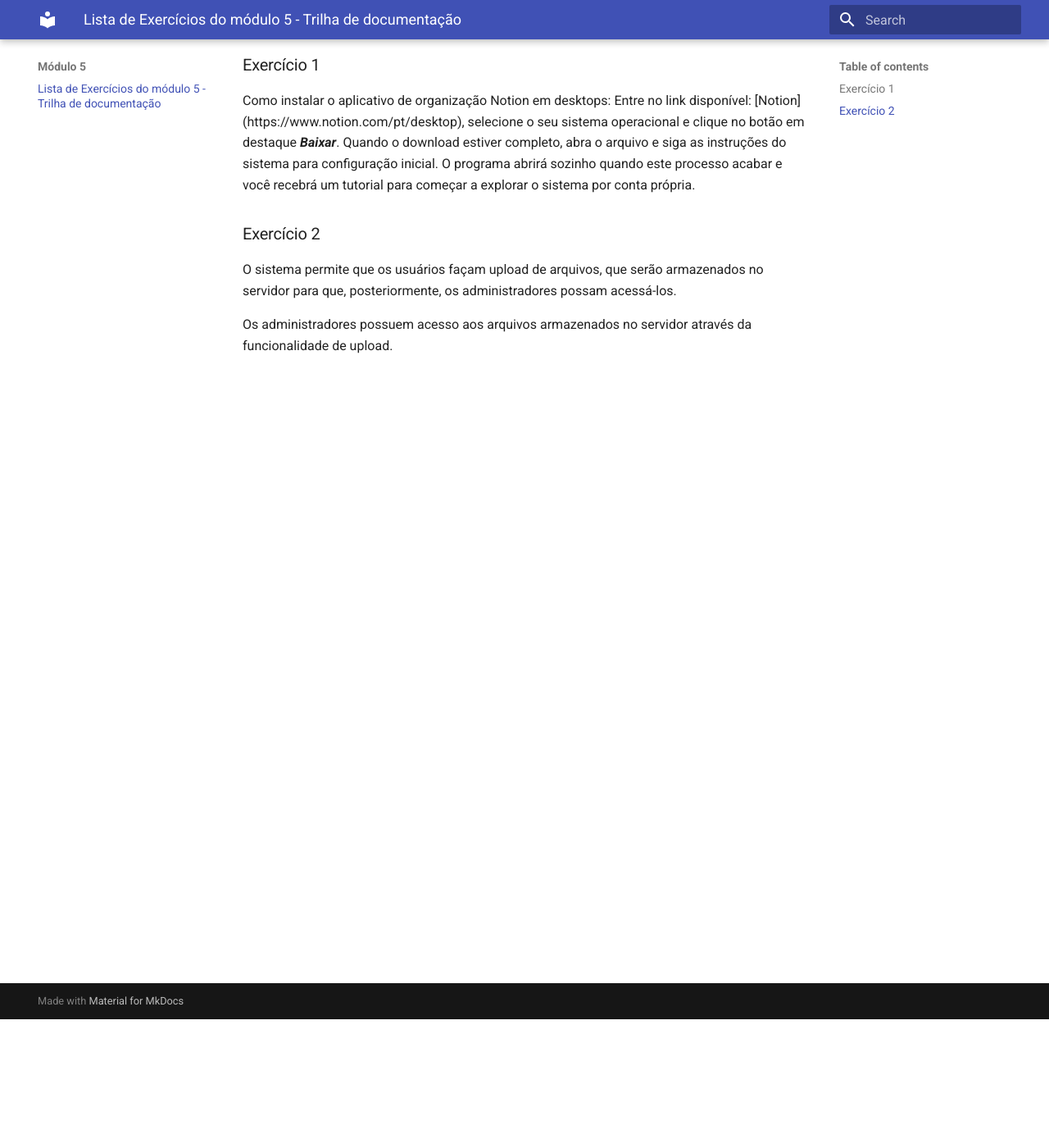
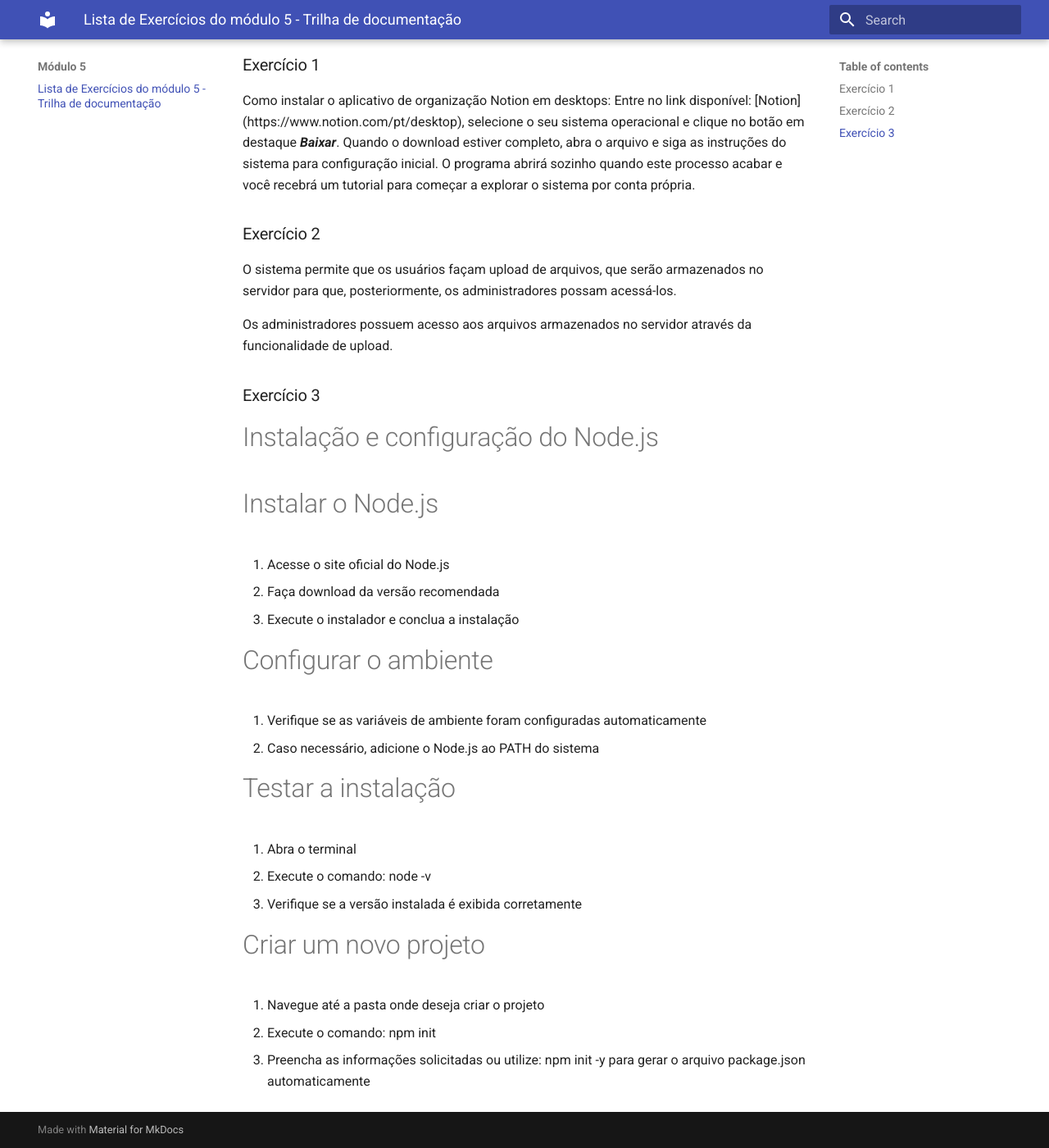
Before and after one commit to flavis-mart/Modulo5-, an MkDocs documentation site: the page built from docs/index.md, in a window 1280 px wide and 1400 px high, scrolled down 157 px. Shown: the whole window at 82% size. Built offline with MkDocs 1.6.1 and Material for MkDocs 9.7.7, drawn with Linux system fonts in a browser that asks for light colours.

Commit message:
Exercício 3 módulo 5

```diff
--- a/docs/index.md
+++ b/docs/index.md
@@ -8,3 +8,24 @@ O sistema permite que os usuários façam upload de arquivos, que serão armazen
 no servidor para que, posteriormente, os administradores possam acessá-los.
 
 Os administradores possuem acesso aos arquivos armazenados no servidor através da funcionalidade de upload.
+
+### Exercício 3
+# Instalação e configuração do Node.js
+# Instalar o Node.js
+1. Acesse o site oficial do Node.js
+2. Faça download da versão recomendada
+3. Execute o instalador e conclua a instalação
+
+# Configurar o ambiente
+1. Verifique se as variáveis de ambiente foram configuradas automaticamente
+2. Caso necessário, adicione o Node.js ao PATH do sistema
+
+# Testar a instalação
+1. Abra o terminal
+2. Execute o comando: node -v
+3. Verifique se a versão instalada é exibida corretamente
+
+# Criar um novo projeto
+1. Navegue até a pasta onde deseja criar o projeto
+2. Execute o comando: npm init
+3. Preencha as informações solicitadas ou utilize: npm init -y para gerar o arquivo package.json automaticamente
```
